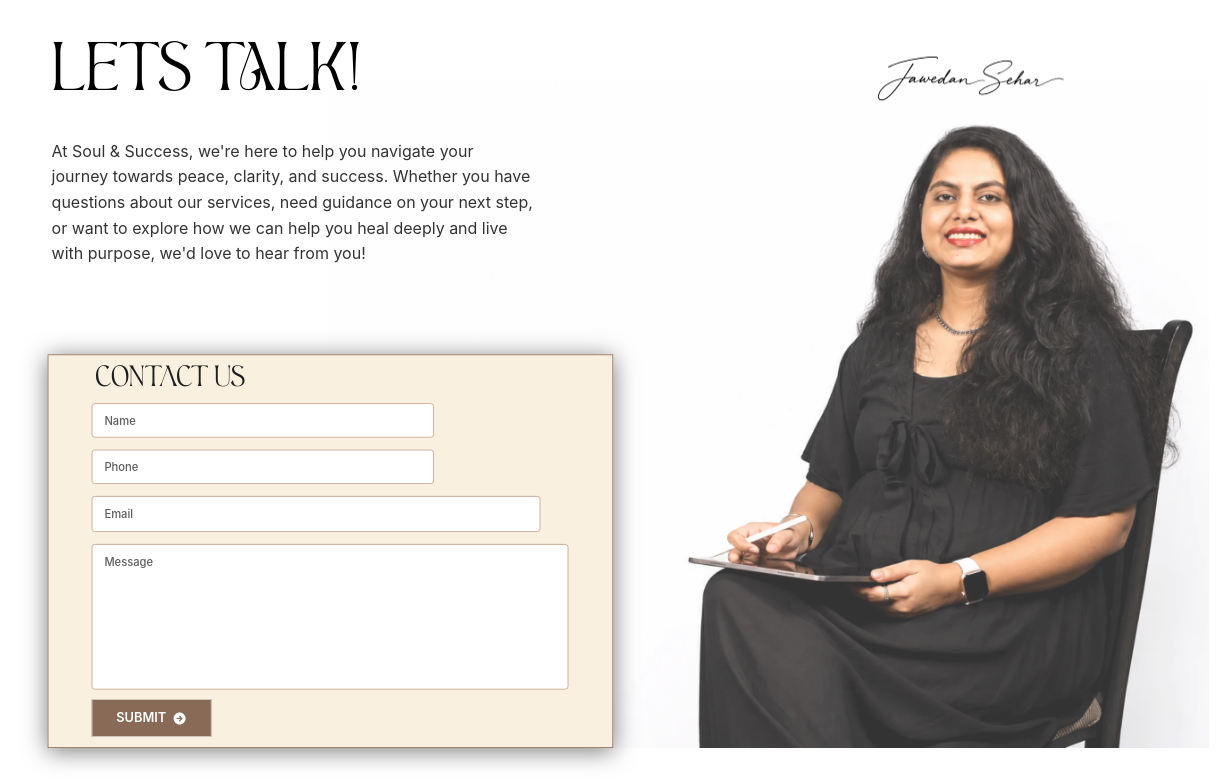
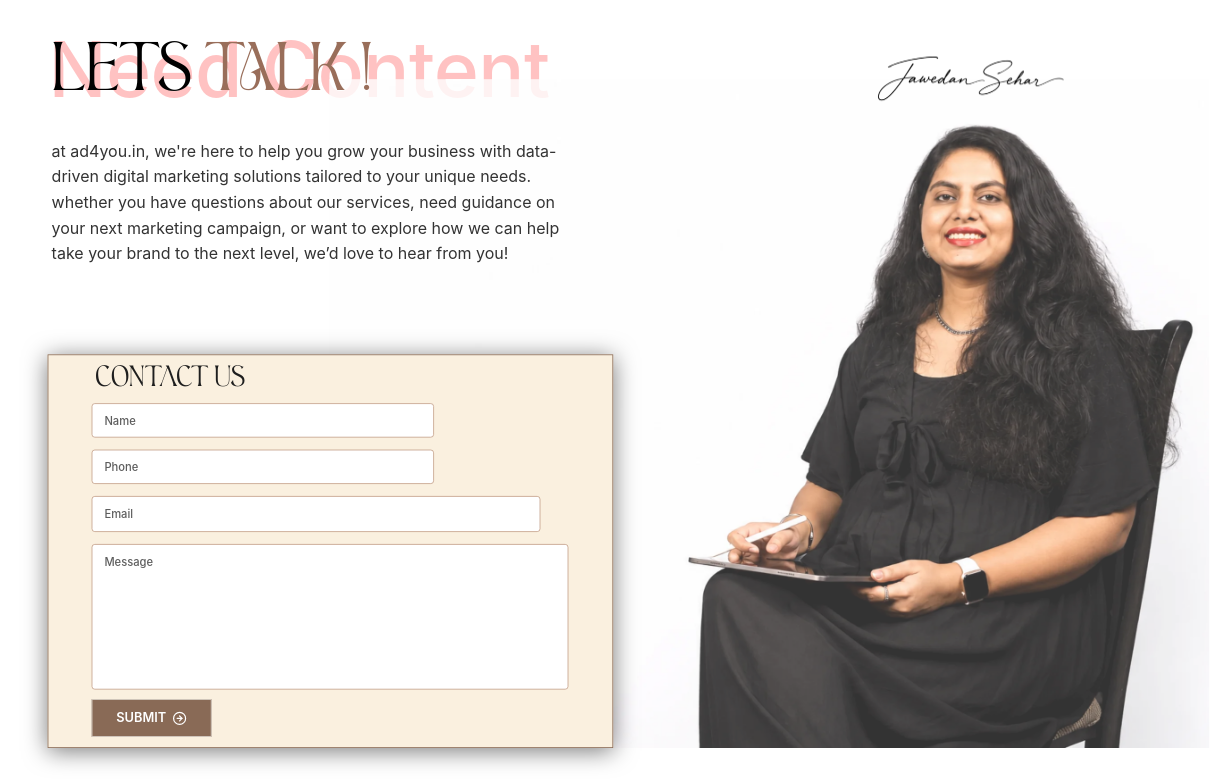
Before and after one commit to saurabhapr30/Soul_And_Success, a React (Vite) app: page /contact in a window 1536 px wide. Shown: the part 120-904 px from the top of the page, without its empty margins (210-1434 px from the left). Built offline with nearby package versions, Linux system fonts and the light colour scheme; no server answers; a web font is replaced by a local one.

Commit message:
feat: add CSS stylesheets and component files for home, about, blog, and contact pages

```diff
--- a/src/pages/AboutPage.css
+++ b/src/pages/AboutPage.css
@@ -9,7 +9,7 @@
 /* ========================================= */
 .about-hero {
   width: 100%;
-  background-color: #D9D9D9;
+  background-color: #F9F9FE;
   position: relative;
   z-index: 1;
   overflow: hidden;
@@ -98,8 +98,8 @@
   top: 183px;
   width: 873px;
   height: 931px;
-  mix-blend-mode: multiply;
-  opacity: 1;
+  mix-blend-mode: darken;
+  opacity: 0.8;
   z-index: 1;
 }
 
@@ -114,7 +114,7 @@
 .about-hero__image-overlay {
   position: absolute;
   inset: 0;
-  background: white;
+  background: #F9F9FE;
   mix-blend-mode: darken;
   pointer-events: none;
 }
--- a/src/pages/BlogPage.css
+++ b/src/pages/BlogPage.css
@@ -687,9 +687,9 @@
   }
 
   .blog-page__card-title {
-    font-family: var(--font-display-secondary);
+    font-family: 'poppins';
     font-size: 24px;
-    font-weight: 700;
+    font-weight: 600;
     line-height: 30px;
     text-transform: capitalize;
     color: #0A0A0A;
@@ -711,7 +711,7 @@
   }
 
   .blog-page__card-meta {
-    font-family: var(--font-body);
+    font-family: 'Montserrat';
     font-size: 15px;
     font-weight: 600;
     line-height: 20px;
@@ -722,7 +722,7 @@
   }
 
   .blog-page__card-excerpt {
-    font-family: var(--font-body);
+    font-family: 'Montserrat';
     font-size: 20px;
     font-weight: 500;
     line-height: 25px;
--- a/src/pages/ContactPage.tsx
+++ b/src/pages/ContactPage.tsx
@@ -78,21 +78,19 @@ export function ContactPage() {
           }}
         >
 
+          {/* Watermark */}
+          <div className="contact-page__watermark">Need Content </div>
+
           {/* Hero Row: Intro & Portrait */}
           <div className="contact-page__hero-row">
             {/* 3. Main Editorial Intro */}
             <div className="contact-page__intro">
-              <h2 className="contact-page__intro-heading">LETS TALK!</h2>
+              <h2 className="contact-page__intro-heading">
+                <span style={{ color: '#000000' }}>LETS</span>
+                <span style={{ color: '#996E5A' }}>{' TALK !'}</span>
+              </h2>
               <p className="contact-page__intro-body">
-                At Soul &amp; Success, we're here to help you navigate your{' '}
-                <br className="desktop-br"/>
-                journey towards peace, clarity, and success. Whether you have{' '}
-                <br className="desktop-br"/>
-                questions about our services, need guidance on your next step,{' '}
-                <br className="desktop-br"/>
-                or want to explore how we can help you heal deeply and live{' '}
-                <br className="desktop-br"/>
-                with purpose, we'd love to hear from you!
+                at ad4you.in, we're here to help you grow your business with data-driven digital marketing solutions tailored to your unique needs. whether you have questions about our services, need guidance on your next marketing campaign, or want to explore how we can help take your brand to the next level, we’d love to hear from you!
               </p>
             </div>
 
@@ -118,8 +116,8 @@ export function ContactPage() {
             <h1 className="contact-page__form-title">CONTACT US</h1>
 
             <div className="contact-page__form-status">
-              {success && <div style={{color: 'green'}}>Message sent successfully!</div>}
-              {error && <div style={{color: 'red'}}>{error}</div>}
+              {success && <div style={{ color: 'green' }}>Message sent successfully!</div>}
+              {error && <div style={{ color: 'red' }}>{error}</div>}
             </div>
 
             <form className="contact-page__form" onSubmit={handleSubmit}>
@@ -129,7 +127,7 @@ export function ContactPage() {
                 placeholder="Name"
                 required
                 value={formData.name}
-                onChange={(e) => setFormData({...formData, name: e.target.value})}
+                onChange={(e) => setFormData({ ...formData, name: e.target.value })}
               />
               <input
                 type="tel"
@@ -137,7 +135,7 @@ export function ContactPage() {
                 placeholder="Phone"
                 required={false}
                 value={formData.phone}
-                onChange={(e) => setFormData({...formData, phone: e.target.value})}
+                onChange={(e) => setFormData({ ...formData, phone: e.target.value })}
               />
               <input
                 type="email"
@@ -145,21 +143,23 @@ export function ContactPage() {
                 placeholder="Email"
                 required
                 value={formData.email}
-                onChange={(e) => setFormData({...formData, email: e.target.value})}
+                onChange={(e) => setFormData({ ...formData, email: e.target.value })}
               />
               <textarea
                 className="contact-page__textarea"
                 placeholder="Message"
                 required
                 value={formData.message}
-                onChange={(e) => setFormData({...formData, message: e.target.value})}
+                onChange={(e) => setFormData({ ...formData, message: e.target.value })}
               ></textarea>
 
               <button type="submit" className="contact-page__submit" disabled={loading}>
                 {loading ? 'SUBMITTING...' : 'SUBMIT'}
                 <span className="contact-page__submit-icon">
-                  <svg width="18" height="18" viewBox="0 0 24 24" fill="currentColor">
-                    <path d="M12 2C6.48 2 2 6.48 2 12s4.48 10 10 10 10-4.48 10-10S17.52 2 12 2zm4.71 10.71l-4 4c-.39.39-1.02.39-1.41 0-.39-.39-.39-1.02 0-1.41L13.17 13H8c-.55 0-1-.45-1-1s.45-1 1-1h5.17l-1.88-1.88c-.39-.39-.39-1.02 0-1.41.39-.39 1.02-.39 1.41 0l4 4c.39.39.39 1.02 0 1.41z" />
+                  <svg width="18" height="18" viewBox="0 0 24 24" fill="none" stroke="currentColor" strokeWidth="2" strokeLinecap="round" strokeLinejoin="round">
+                    <circle cx="12" cy="12" r="10"></circle>
+                    <path d="M12 16l4-4-4-4"></path>
+                    <path d="M8 12h8"></path>
                   </svg>
                 </span>
               </button>
@@ -169,8 +169,8 @@ export function ContactPage() {
           {/* 8. Contact Details */}
           <div className="contact-page__details">
             <p>JAWEDAN SEHAR</p>
-            <p className="mt">EMAIL<br/>JAW.SEHAR@GMAIL.COM</p>
-            <p className="mt">ADDRESS<br/>INDIA</p>
+            <p className="mt">EMAIL<br />JAW.SEHAR@GMAIL.COM</p>
+            <p className="mt">ADDRESS<br />INDIA</p>
           </div>
 
         </div>
--- a/src/pages/HomePage.css
+++ b/src/pages/HomePage.css
@@ -391,7 +391,7 @@
   top: 1407.5px;
   left: 0;
   width: 100%;
-  height: 908.5px;
+  height: 930px;
   background: #F7F1E7;
   /* Section background is beige in Figma */
   z-index: 4;
```
